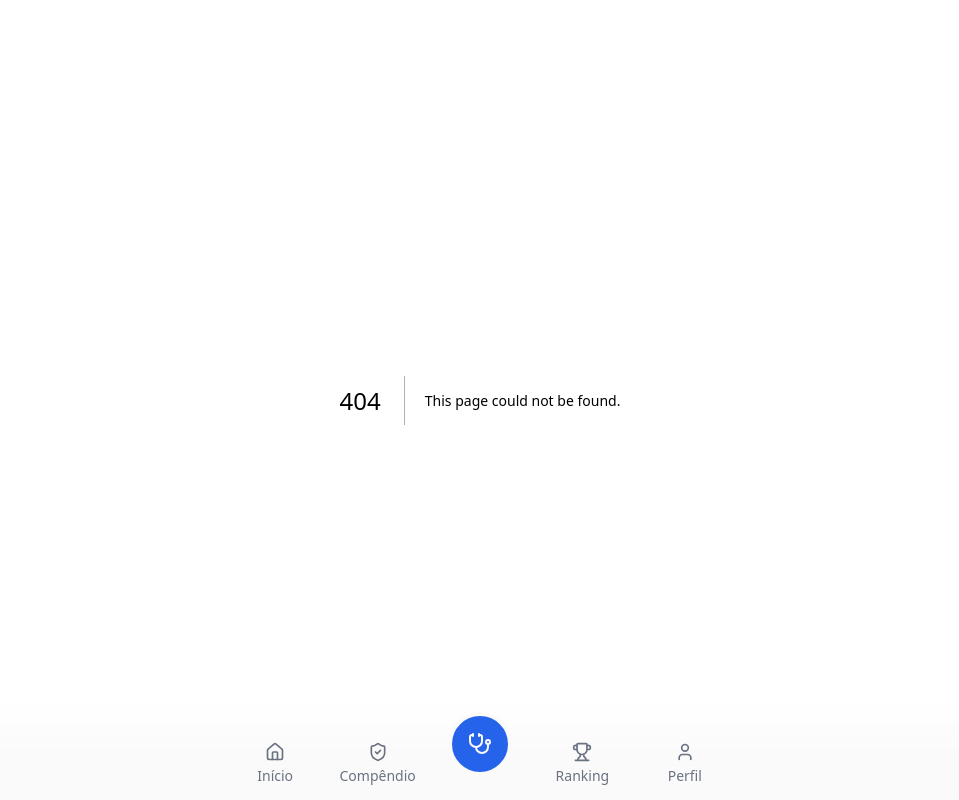
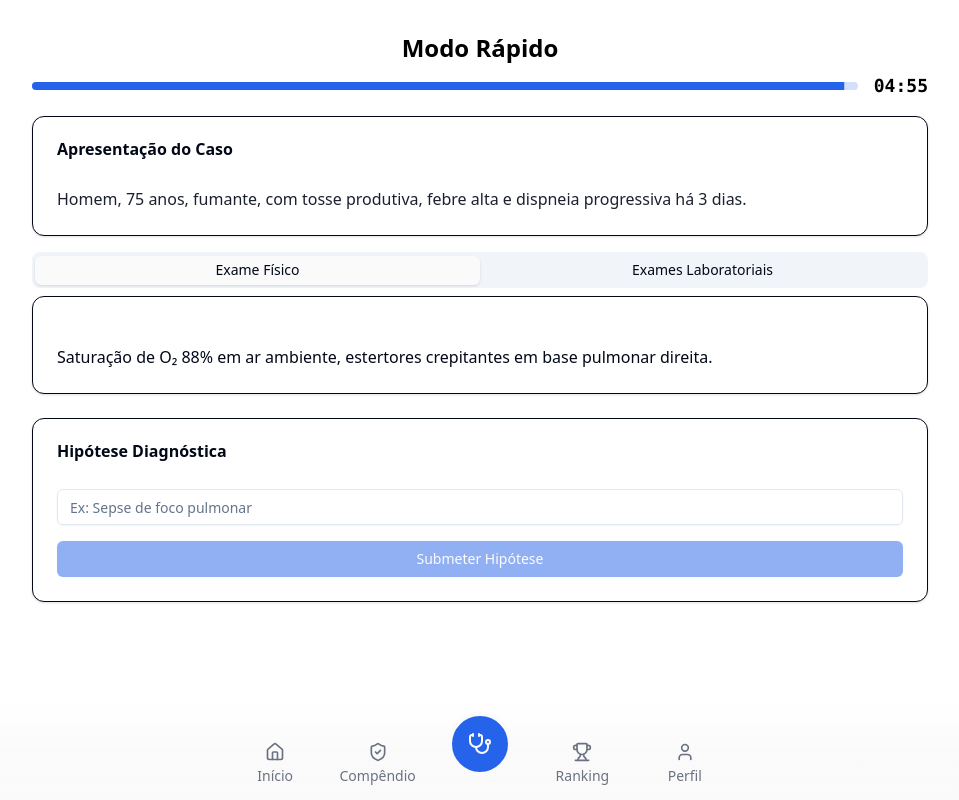
Before and after one commit to HumbertoCG18/PUCRS-Engenharia-De-Softwere-1-2025.2, a Next.js app in the folder med-sepse/: page /game/rapido in a window 1280 px wide. Before the commit this address had no page. Shown: the whole page, without its empty margins (160-1119 px from the left). Built offline with nearby package versions, Linux system fonts and the light colour scheme.

Commit message:
Add quick game mode and UI components
Introduces the 'Modo Rápido' game page with timer, progress bar, tabs, and diagnostic input. Adds reusable Progress and Tabs UI components, updates GameModes to use Next.js Link and new routes, and includes Radix UI dependencies for progress and tabs.

```diff
--- a/med-sepse/package.json
+++ b/med-sepse/package.json
@@ -11,8 +11,10 @@
   "dependencies": {
     "@radix-ui/react-label": "^2.1.7",
     "@radix-ui/react-popover": "^1.1.15",
+    "@radix-ui/react-progress": "^1.1.7",
     "@radix-ui/react-select": "^2.2.6",
     "@radix-ui/react-slot": "^1.2.3",
+    "@radix-ui/react-tabs": "^1.1.13",
     "class-variance-authority": "^0.7.1",
     "clsx": "^2.1.1",
     "lucide-react": "^0.540.0",
--- /dev/null
+++ b/med-sepse/src/app/game/rapido/page.jsx
@@ -0,0 +1,124 @@
+// src/app/game/[mode]/page.jsx
+"use client";
+
+import { useState, useEffect } from "react";
+import { Card, CardContent, CardHeader, CardTitle } from "@/components/ui/card";
+import { Tabs, TabsContent, TabsList, TabsTrigger } from "@/components/ui/tabs";
+import { Input } from "@/components/ui/input";
+import { Button } from "@/components/ui/button";
+import { Progress } from "@/components/ui/progress";
+import { medicalCases } from "@/data/medical-cases"; // Usaremos nossos casos mockados
+
+// No futuro, o 'mode' virá da URL para carregar configurações diferentes
+export default function GamePage({ params }) {
+  const [timeLeft, setTimeLeft] = useState(300); // 5 minutos em segundos
+  const [hypothesis, setHypothesis] = useState("");
+  const [feedback, setFeedback] = useState(null);
+
+  // Carrega um caso aleatório que não seja o "Paciente Diário"
+  const gameCase = medicalCases.find(c => !c.isDailyCase);
+
+  // Efeito para o timer
+  useEffect(() => {
+    if (timeLeft <= 0) {
+      setFeedback({ message: "Tempo esgotado!", score: 0 });
+      return;
+    }
+
+    const timer = setInterval(() => {
+      setTimeLeft((prevTime) => prevTime - 1);
+    }, 1000);
+
+    return () => clearInterval(timer);
+  }, [timeLeft]);
+
+  const handleSubmit = (e) => {
+    e.preventDefault();
+    // Lógica de proximidade (simulada por enquanto)
+    const score = Math.round(Math.random() * 100);
+    setFeedback({
+      message: `Sua hipótese "${hypothesis}" está ${score > 75 ? 'QUENTE' : score > 40 ? 'MORNA' : 'FRIA'}.`,
+      score: score
+    });
+    // Para o timer ao submeter uma resposta
+    setTimeLeft(0);
+  };
+
+  const minutes = Math.floor(timeLeft / 60);
+  const seconds = timeLeft % 60;
+
+  return (
+    <div className="w-full max-w-4xl mx-auto py-8 pb-24">
+      <header className="mb-4">
+        <h1 className="text-2xl font-bold text-center capitalize">Modo Rápido</h1>
+        <div className="flex items-center gap-4 mt-2">
+          <Progress value={(timeLeft / 300) * 100} className="w-full" />
+          <span className="font-mono text-lg font-semibold">{String(minutes).padStart(2, '0')}:{String(seconds).padStart(2, '0')}</span>
+        </div>
+      </header>
+
+      <Card>
+        <CardHeader>
+          <CardTitle>Apresentação do Caso</CardTitle>
+        </CardHeader>
+        <CardContent>
+          <p className="text-foreground/90">{gameCase.history}</p>
+        </CardContent>
+      </Card>
+
+      <Tabs defaultValue="exame_fisico" className="w-full mt-4">
+        <TabsList className="grid w-full grid-cols-2">
+          <TabsTrigger value="exame_fisico">Exame Físico</TabsTrigger>
+          <TabsTrigger value="exames_lab">Exames Laboratoriais</TabsTrigger>
+        </TabsList>
+        <TabsContent value="exame_fisico">
+          <Card>
+            <CardContent className="pt-6">
+              <p>{gameCase.physicalExam}</p>
+            </CardContent>
+          </Card>
+        </TabsContent>
+        <TabsContent value="exames_lab">
+          <Card>
+            <CardContent className="pt-6">
+              <ul className="space-y-1">
+                <li><strong>Leucócitos:</strong> {gameCase.labResults.leukocytes}</li>
+                <li><strong>Creatinina:</strong> {gameCase.labResults.creatinine}</li>
+                <li><strong>Lactato:</strong> {gameCase.labResults.lactate}</li>
+              </ul>
+            </CardContent>
+          </Card>
+        </TabsContent>
+      </Tabs>
+
+      {/* Seção de Hipótese e Feedback */}
+      <form onSubmit={handleSubmit} className="mt-6">
+        <Card>
+          <CardHeader>
+            <CardTitle>Hipótese Diagnóstica</CardTitle>
+          </CardHeader>
+          <CardContent className="space-y-4">
+            {feedback ? (
+              <div className="p-4 rounded-md bg-accent text-center">
+                <p className="font-semibold">{feedback.message}</p>
+                <p className="text-sm">Proximidade: {feedback.score}%</p>
+              </div>
+            ) : (
+              <>
+                <Input
+                  value={hypothesis}
+                  onChange={(e) => setHypothesis(e.target.value)}
+                  placeholder="Ex: Sepse de foco pulmonar"
+                  disabled={timeLeft <= 0}
+                />
+                <Button type="submit" className="w-full" disabled={!hypothesis || timeLeft <= 0}>
+                  Submeter Hipótese
+                </Button>
+              </>
+            )}
+          </CardContent>
+        </Card>
+      </form>
+    </div>
+  );
+}
--- a/med-sepse/src/components/home/GameModes.js
+++ b/med-sepse/src/components/home/GameModes.js
@@ -1,4 +1,5 @@
 // src/components/home/GameModes.js
+import Link from 'next/link'; // 1. Importar o Link
 import { Book, Zap, Timer } from 'lucide-react';
 
 const gameModes = [
@@ -7,18 +8,21 @@ const gameModes = [
     description: 'Foque em tipos específicos de sepse.',
     icon: Book,
     color: 'text-blue-500',
+    href: '/game/categoria', // Adicionar href para cada modo
   },
   {
     title: 'Modo Rápido',
     description: 'Diagnósticos rápidos contra o tempo.',
     icon: Zap,
     color: 'text-orange-500',
+    href: '/game/rapido',
   },
   {
-    title: 'Contra o relógio',
+    title: 'Contrarrelógio',
     description: 'Quantos casos você resolve em 5 minutos?',
     icon: Timer,
     color: 'text-red-500',
+    href: '/game/contrarotempo',
   },
 ];
 
@@ -27,17 +31,18 @@ export default function GameModes() {
     <div className="w-full space-y-4">
       <h2 className="text-lg font-semibold">Modos de Jogo</h2>
       {gameModes.map((mode) => (
-        <a
+        // 2. Transformar a tag 'a' em um componente Link
+        <Link
           key={mode.title}
-          href="#"
-          className="flex items-center p-4 bg-black/[.05] dark:bg-white/[.06] rounded-lg hover:bg-black/[.08] dark:hover:bg-white/[.10] transition-colors"
+          href={mode.href}
+          className="flex items-center p-4 bg-card rounded-lg border hover:border-primary transition-colors"
         >
           <mode.icon className={`w-8 h-8 mr-4 ${mode.color}`} />
           <div>
             <h3 className="font-semibold">{mode.title}</h3>
             <p className="text-sm text-foreground/80">{mode.description}</p>
           </div>
-        </a>
+        </Link>
       ))}
     </div>
   );
--- /dev/null
+++ b/med-sepse/src/components/ui/progress.jsx
@@ -0,0 +1,29 @@
+"use client"
+
+import * as React from "react"
+import * as ProgressPrimitive from "@radix-ui/react-progress"
+
+import { cn } from "@/lib/utils"
+
+function Progress({
+  className,
+  value,
+  ...props
+}) {
+  return (
+    <ProgressPrimitive.Root
+      data-slot="progress"
+      className={cn(
+        "bg-primary/20 relative h-2 w-full overflow-hidden rounded-full",
+        className
+      )}
+      {...props}>
+      <ProgressPrimitive.Indicator
+        data-slot="progress-indicator"
+        className="bg-primary h-full w-full flex-1 transition-all"
+        style={{ transform: `translateX(-${100 - (value || 0)}%)` }} />
+    </ProgressPrimitive.Root>
+  );
+}
+
+export { Progress }
--- /dev/null
+++ b/med-sepse/src/components/ui/tabs.jsx
@@ -0,0 +1,62 @@
+"use client"
+
+import * as React from "react"
+import * as TabsPrimitive from "@radix-ui/react-tabs"
+
+import { cn } from "@/lib/utils"
+
+function Tabs({
+  className,
+  ...props
+}) {
+  return (
+    <TabsPrimitive.Root
+      data-slot="tabs"
+      className={cn("flex flex-col gap-2", className)}
+      {...props} />
+  );
+}
+
+function TabsList({
+  className,
+  ...props
+}) {
+  return (
+    <TabsPrimitive.List
+      data-slot="tabs-list"
+      className={cn(
+        "bg-muted text-muted-foreground inline-flex h-9 w-fit items-center justify-center rounded-lg p-[3px]",
+        className
+      )}
+      {...props} />
+  );
+}
+
+function TabsTrigger({
+  className,
+  ...props
+}) {
+  return (
+    <TabsPrimitive.Trigger
+      data-slot="tabs-trigger"
+      className={cn(
+        "data-[state=active]:bg-background dark:data-[state=active]:text-foreground focus-visible:border-ring focus-visible:ring-ring/50 focus-visible:outline-ring dark:data-[state=active]:border-input dark:data-[state=active]:bg-input/30 text-foreground dark:text-muted-foreground inline-flex h-[calc(100%-1px)] flex-1 items-center justify-center gap-1.5 rounded-md border border-transparent px-2 py-1 text-sm font-medium whitespace-nowrap transition-[color,box-shadow] focus-visible:ring-[3px] focus-visible:outline-1 disabled:pointer-events-none disabled:opacity-50 data-[state=active]:shadow-sm [&_svg]:pointer-events-none [&_svg]:shrink-0 [&_svg:not([class*='size-'])]:size-4",
+        className
+      )}
+      {...props} />
+  );
+}
+
+function TabsContent({
+  className,
+  ...props
+}) {
+  return (
+    <TabsPrimitive.Content
+      data-slot="tabs-content"
+      className={cn("flex-1 outline-none", className)}
+      {...props} />
+  );
+}
+
+export { Tabs, TabsList, TabsTrigger, TabsContent }
```
Also changed, not shown: 1 other file (tests, documents, lock files or other folders).
